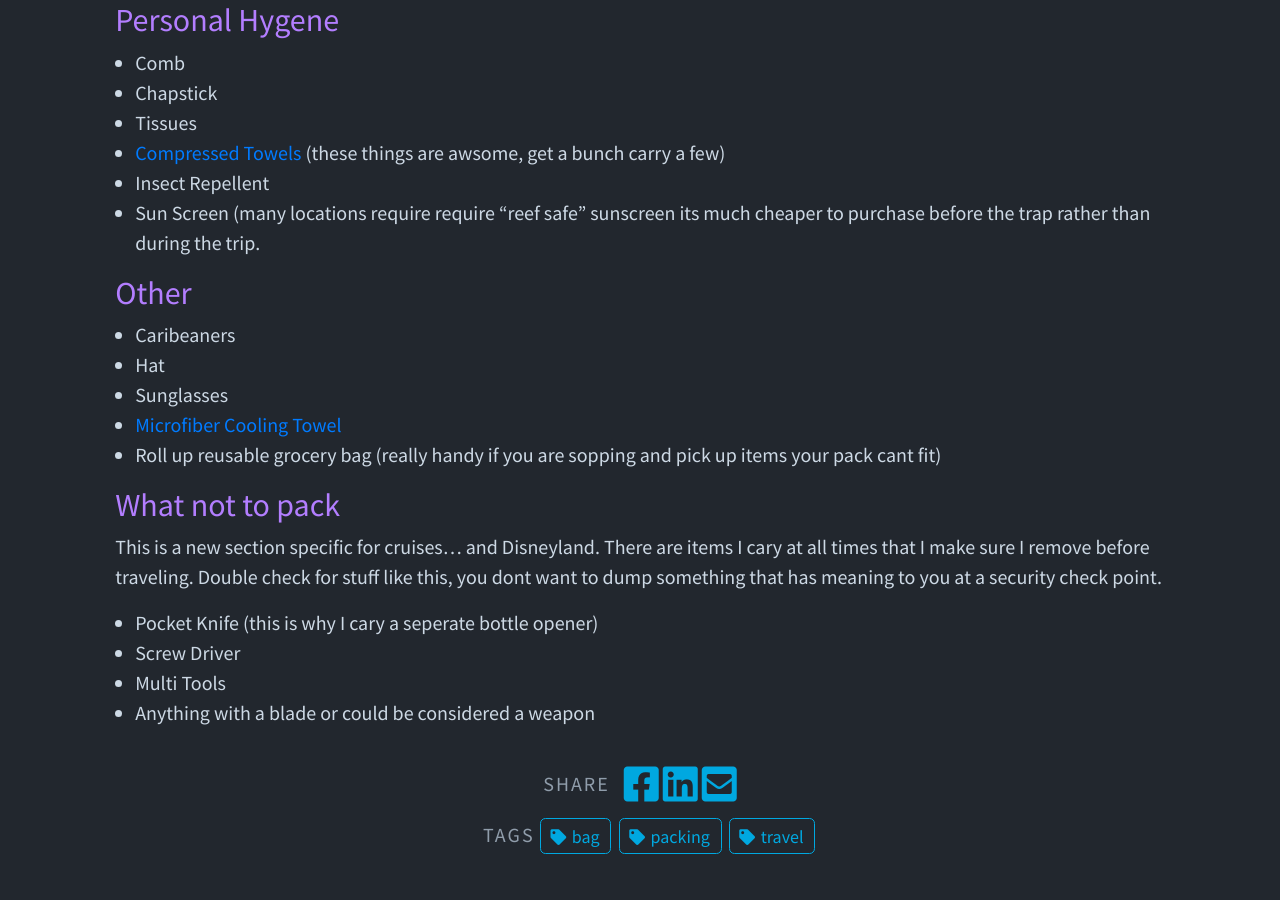
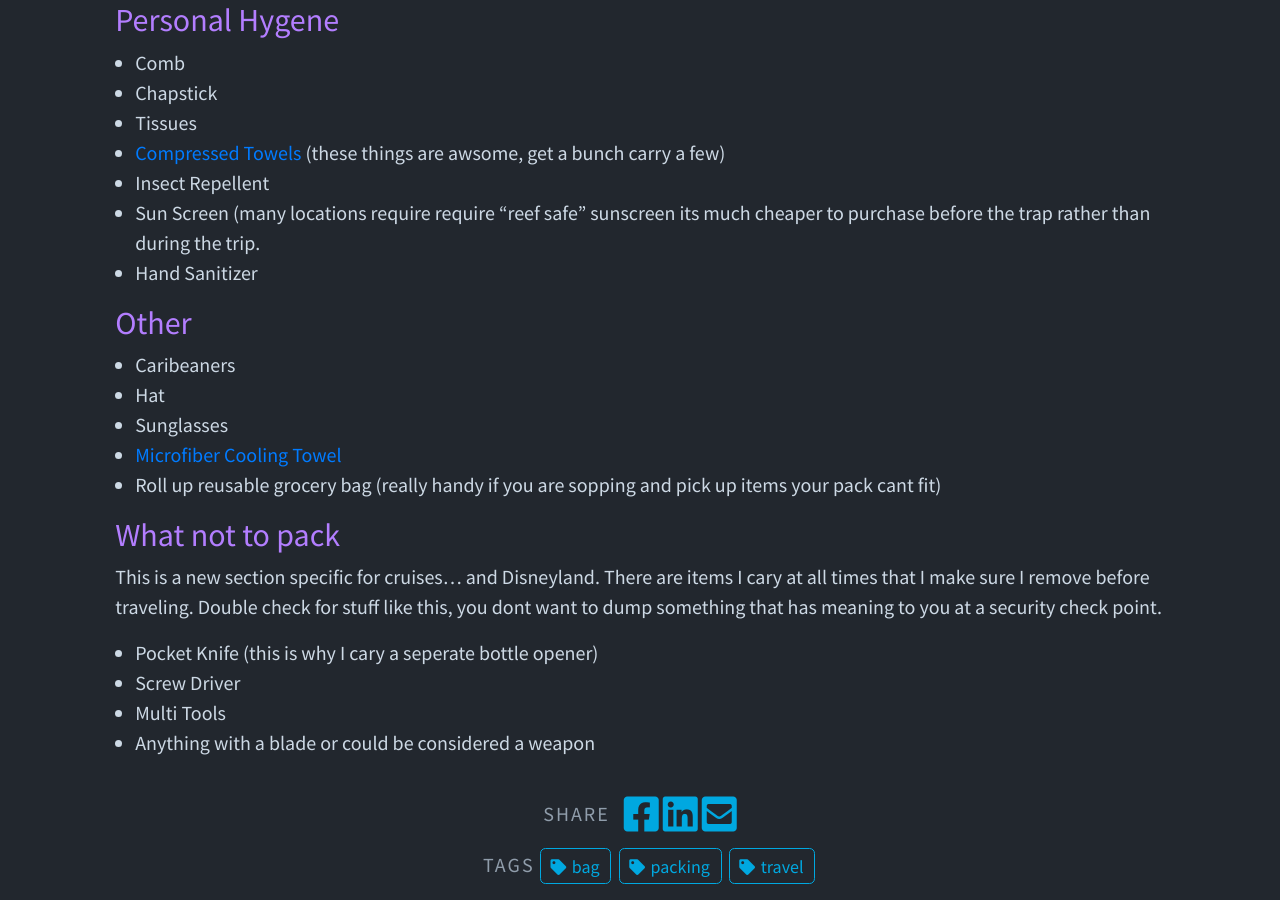
Before and after one commit to mjh2901/mikehathaway.com, a Jekyll site: the page built from _posts/2023-09-09-cruise-day-bag.md, in a window 1280 px wide and 900 px high, scrolled down 2821 px. Built offline with Jekyll 4.4.1, drawn with Linux system fonts in a browser that asks for light colours.

Commit message:
Update 2023-09-09-cruise-day-bag.md

```diff
--- a/_posts/2023-09-09-cruise-day-bag.md
+++ b/_posts/2023-09-09-cruise-day-bag.md
@@ -80,6 +80,7 @@ I keep pills in a little [alumunum screw top container](https://www.amazon.com/H
 - [Compressed Towels](https://www.amazon.com/gp/product/B0741519LR/ref=ppx_yo_dt_b_asin_title_o00_s00?ie=UTF8&th=1) (these things are awsome, get a bunch carry a few)
 - Insect Repellent
 - Sun Screen (many locations require require "reef safe" sunscreen its much cheaper to purchase before the trap rather than during the trip.
+- Hand Sanitizer
 
 ## Other
 - Caribeaners
```
